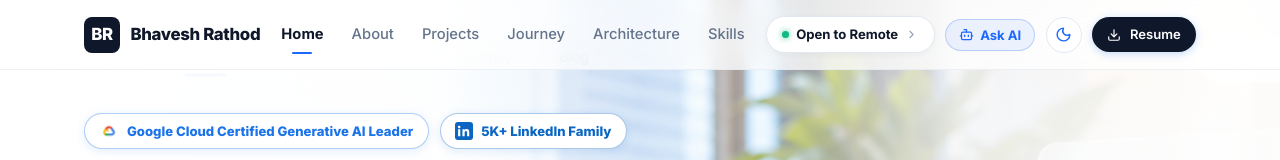
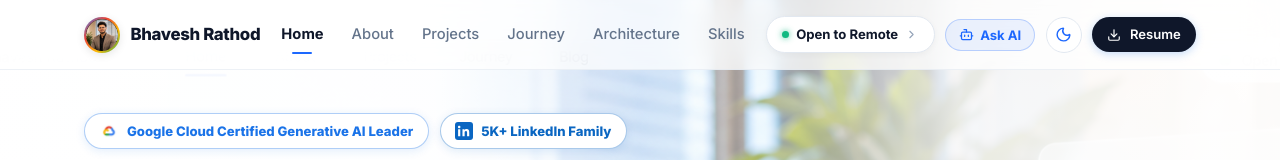
Before and after one commit to br-bit3194/my-portfolio, a React (Vite) app: page / in a window 1280 px wide. Shown: the top 160 px of the page. Built offline with nearby package versions, Linux system fonts and the light colour scheme.

Commit message:
feat: replace BR monogram with profile photo in navbar

```diff
--- a/src/components/Navbar.jsx
+++ b/src/components/Navbar.jsx
@@ -50,7 +50,7 @@ export const Navbar = ({ theme, toggleTheme, onOpenAiModal }) => {
     >
       <div className="container" style={{ display: 'flex', alignItems: 'center', justifyContent: 'space-between' }}>
 
-        {/* Brand Logo */}
+        {/* Brand Logo with Profile Photo */}
         <a
           href="#"
           style={{
@@ -64,18 +64,26 @@ export const Navbar = ({ theme, toggleTheme, onOpenAiModal }) => {
             style={{
               width: '36px',
               height: '36px',
-              borderRadius: '8px',
-              background: '#0f172a',
+              borderRadius: '50%',
+              padding: '2px',
+              background: 'var(--google-gradient)',
               display: 'flex',
               alignItems: 'center',
               justifyContent: 'center',
-              color: '#ffffff',
-              fontWeight: 900,
-              fontSize: '1.05rem',
-              letterSpacing: '-0.02em'
+              flexShrink: 0,
+              boxShadow: '0 2px 8px rgba(0, 0, 0, 0.1)'
             }}
           >
-            BR
+            <img
+              src={portfolioData.personal.avatarUrl}
+              alt="Bhavesh Rathod"
+              style={{
+                width: '100%',
+                height: '100%',
+                borderRadius: '50%',
+                objectFit: 'cover'
+              }}
+            />
           </div>
           <div style={{ fontWeight: 800, fontSize: '1.05rem', letterSpacing: '-0.02em', color: '#0f172a' }}>
             Bhavesh Rathod
```
